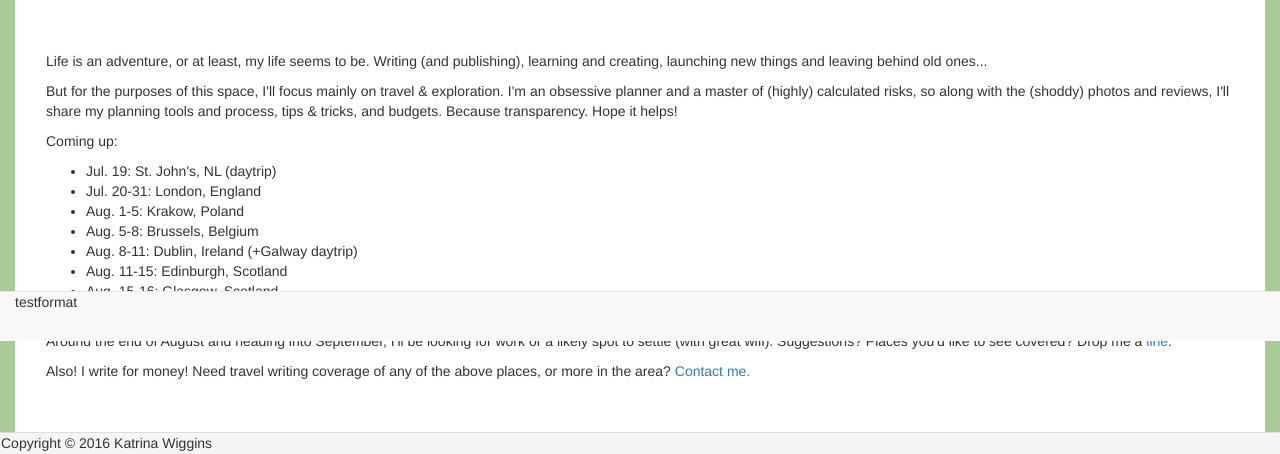
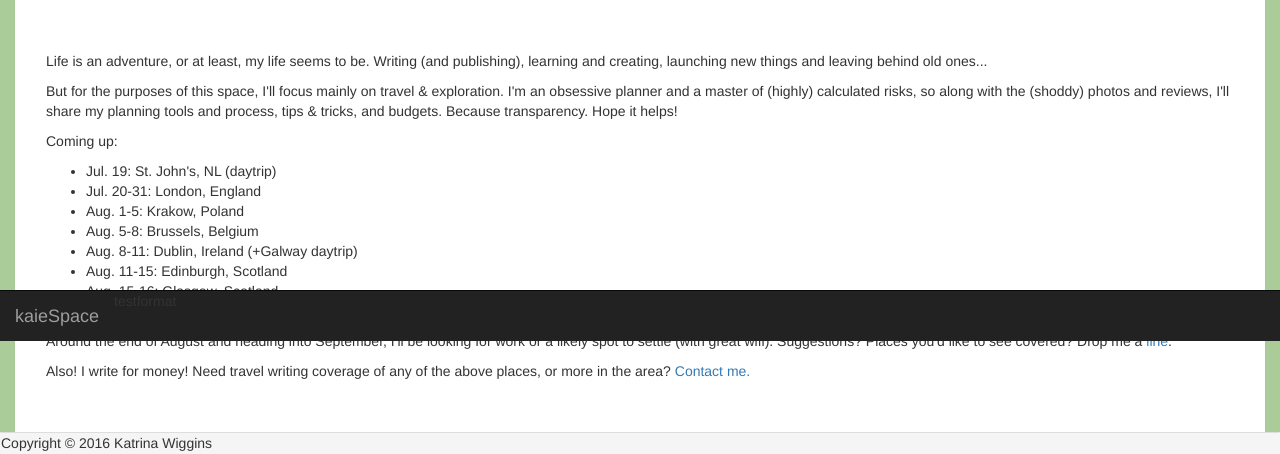
Before and after one commit to kaiewiggins/kaiewiggins.github.io, a Jekyll site: the page built from adventure.html, in a window 1280 px wide. Shown: the part 559-1013 px from the top of the page. Built offline with Jekyll 4.4.1, drawn with Linux system fonts in a browser that asks for light colours; nearby versions of some CDN libraries.

Commit message:
testing effect of navbar collapse on nav

```diff
--- a/_layouts/default.html
+++ b/_layouts/default.html
@@ -19,14 +19,24 @@
 </head>
 
 <body>
- <nav class="navbar navbar-default navbar-fixed-bottom">
+ <nav class="navbar navbar-inverse navbar-fixed-bottom">
   <div class="container-fluid">
+     <div class="navbar-header">
+      <button type="button" class="navbar-toggle" data-toggle="collapse" data-target="#myNavbar">
+        <span class="icon-bar"></span>
+        <span class="icon-bar"></span>
+        <span class="icon-bar"></span>
+      </button>
+      <a class="navbar-brand" href="/index.html">kaieSpace</a>
+    </div><!--end navbar-header-->
+    <div class="collapse navbar-collapse" id="myNavbar">
    <ul class="nav navbar-nav">
     <li>
      test
     </li>
     <li>format</li>
    </ul>
+   </div>
   </div>
  </nav>
 <!--Start Nav-->
```
